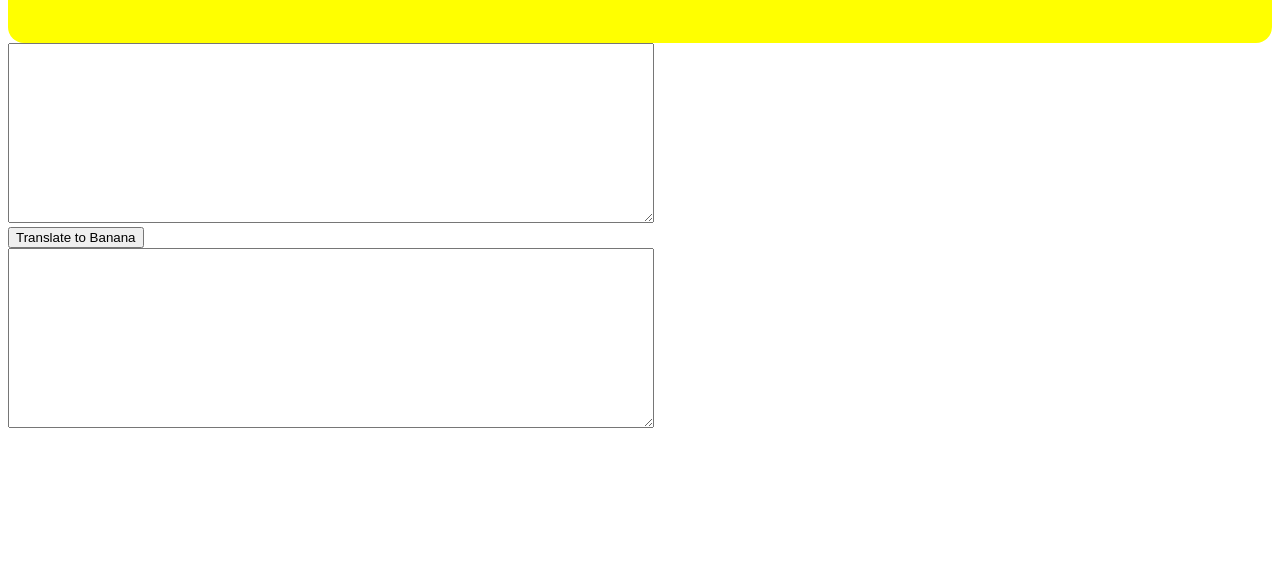
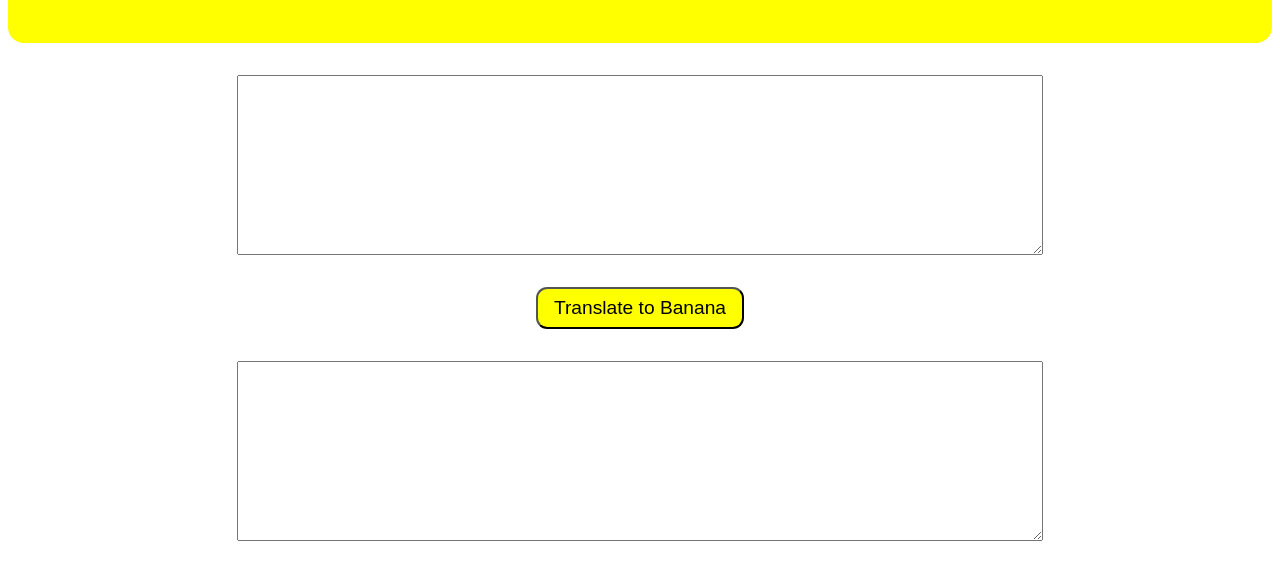
Before and after one commit to roht2103/banana-talk, a plain HTML site: page index.html in a window 1280 px wide. Shown: the part 109-688 px from the top of the page. Drawn offline with Linux system fonts and the light colour scheme.

Commit message:
style the button and textarea

```diff
--- a/styles.css
+++ b/styles.css
@@ -19,10 +19,26 @@
 
     padding-top: 1rem;
     height: 10rem;
-    width: 40rem;
+    width: 50rem;
 }
-.txtarea{
-    padding-top: 4rem;
-    display: block;
+.txtarea1{
+    display: flex;
+    justify-content: center;
+    align-items: center;
+    padding-top: 2rem;
 
 }
+
+.btn-translate{
+    background-color: var(--primary-color);
+    padding: 0.5rem 1rem;
+    border-radius: 0.7rem;
+    font-size: larger;
+}
+
+.center{
+    display: flex;
+    justify-content: center;
+    align-items: center;
+    padding-top: 2rem;
+}
```
